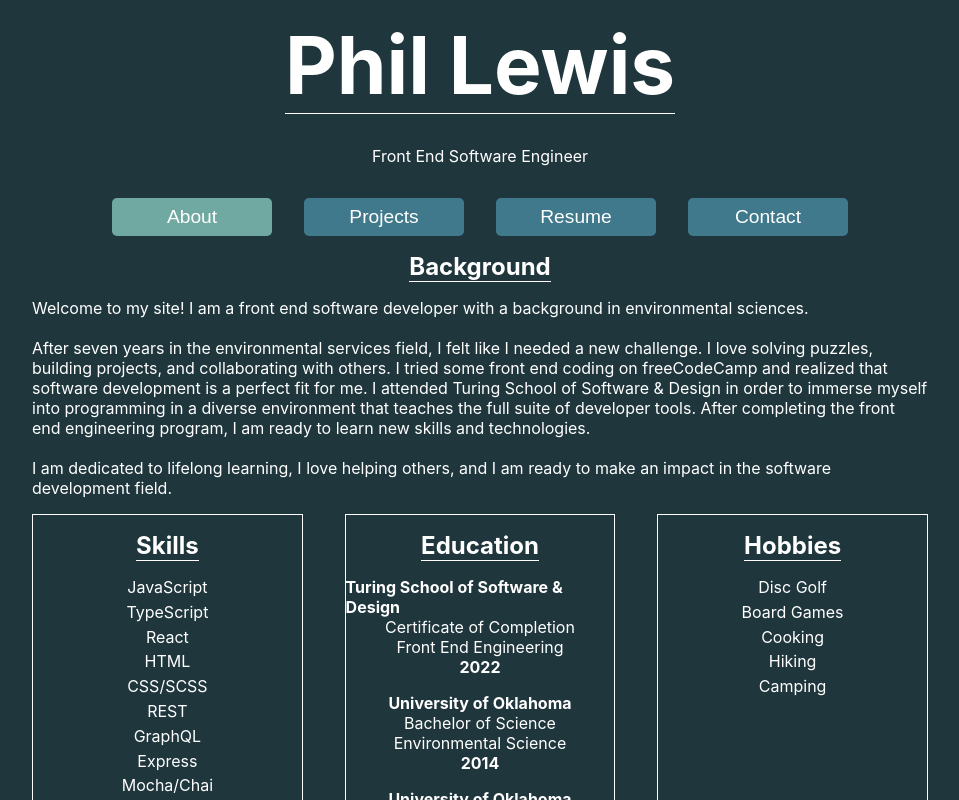
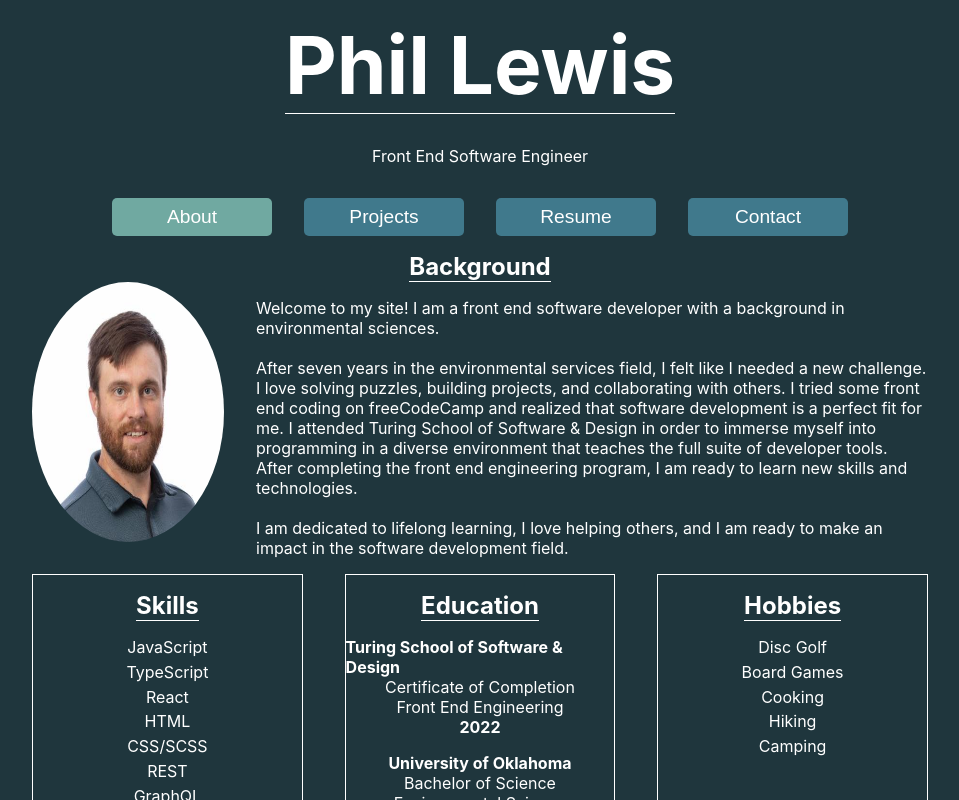
Before and after one commit to philalewis/portfolio, a React (Create React App) app: page /about in a window 1280 px wide. Shown: the top 800 px of the page, without its empty margins (160-1119 px from the left). Built offline with nearby package versions, Linux system fonts and the light colour scheme.

Commit message:
Add profile picture

```diff
--- a/src/Components/About.js
+++ b/src/Components/About.js
@@ -30,7 +30,10 @@ const About = () => {
       <section className='about-section'>
         <section className="about-subsection">
           <h3 className="about-section-header">Background</h3>
-          <p>{ aboutData.background }</p>
+          <div className="background-photo-section">
+            <img className="profile-pic" src={ aboutData.photo } alt="profile picture"/>
+            <p>{ aboutData.background }</p>
+          </div>
         </section>
         <section className="about-details">
           <section className="about-subsection about-details-section">
--- a/src/Styles/About.css
+++ b/src/Styles/About.css
@@ -71,3 +71,14 @@ li {
   border-bottom: 1px solid white;
   font-size: 1.5rem;
 }
+
+.background-photo-section {
+  display: flex;
+  flex-direction: row;
+}
+
+.profile-pic {
+  margin: 0 2rem 2rem 0;
+  width: 12rem;
+  border-radius: 50%;
+}
--- a/src/data/about.js
+++ b/src/data/about.js
@@ -1,5 +1,9 @@
+import ProfilePic from '../images/ProfilePic.jpeg'
+
 export const aboutData = {
   background: 'Welcome to my site! I am a front end software developer with a background in environmental sciences.\n\nAfter seven years in the environmental services field, I felt like I needed a new challenge. I love solving puzzles, building projects, and collaborating with others. I tried some front end coding on freeCodeCamp and realized that software development is a perfect fit for me. I attended Turing School of Software & Design in order to immerse myself into programming in a diverse environment that teaches the full suite of developer tools. After completing the front end engineering program, I am ready to learn new skills and technologies.\n\nI am dedicated to lifelong learning, I love helping others, and I am ready to make an impact in the software development field.',
+
+  photo: ProfilePic,
 
   skills: [
     'JavaScript',
```
Also changed, not shown: src/images/ProfilePic.jpeg (added).
